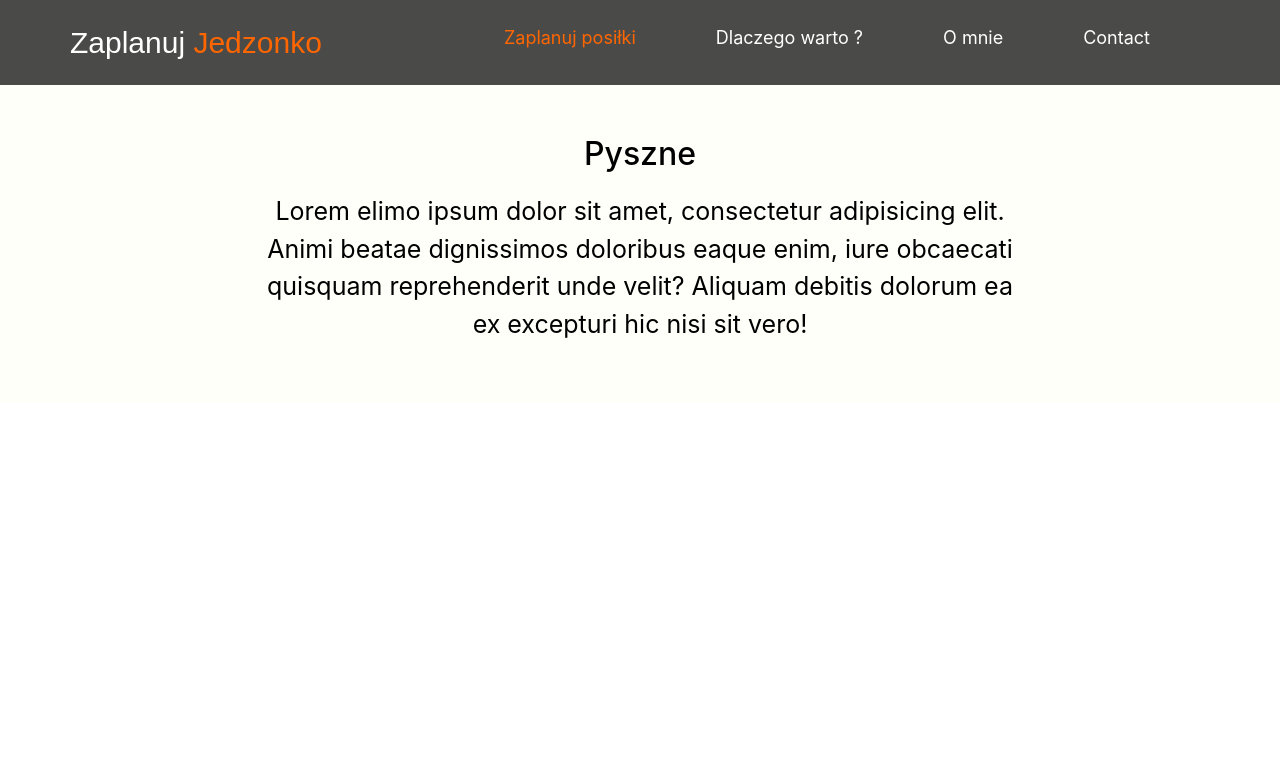
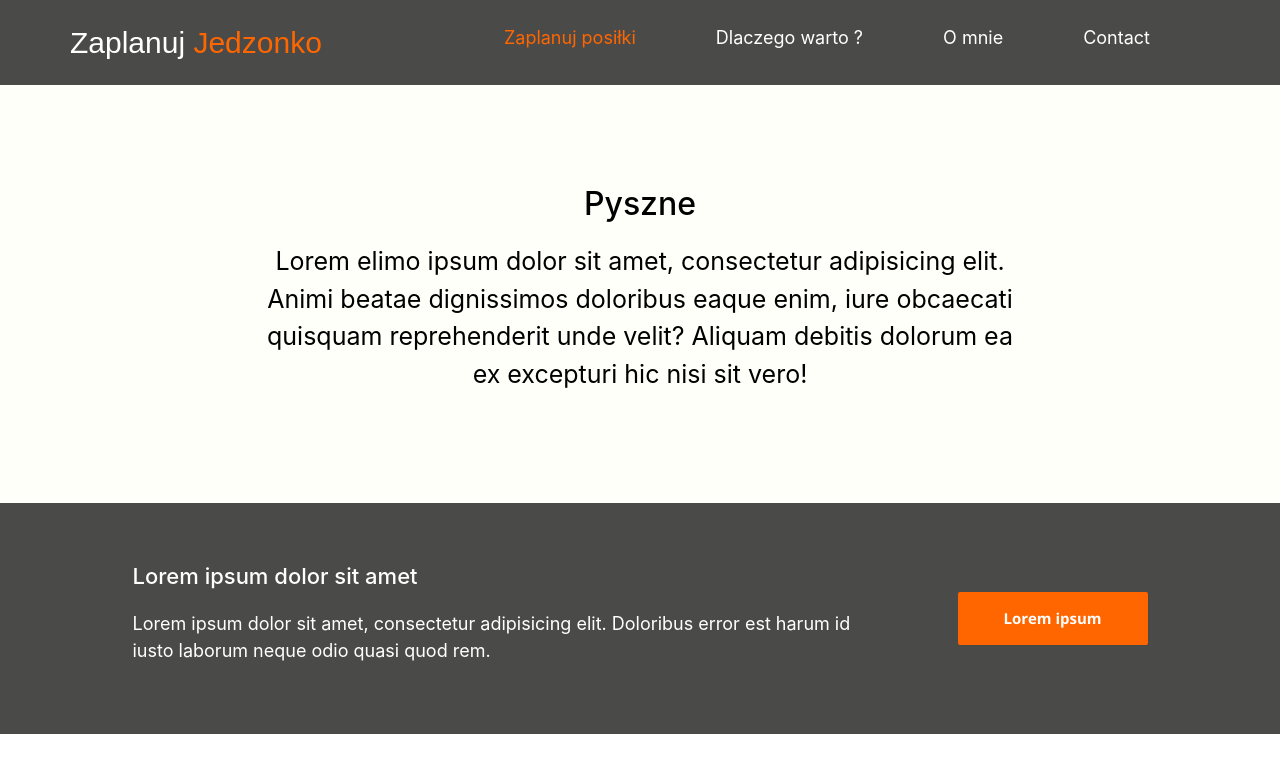
Before and after one commit to piotrsliwka333/schedule-your-meal, a React (Create React App) app: page / in a window 1280 px wide. Shown: the top 772 px of the page. Built offline with nearby package versions, Linux system fonts and the light colour scheme; the HTML template or start-up script is replaced by a standard one; a web font is replaced by a local one.

Commit message:
Finished CallAction

```diff
--- /dev/null
+++ b/src/Components/Home/CallAction/CallAction.js
@@ -0,0 +1,23 @@
+import React from "react";
+import {Col, Container, Row} from "react-bootstrap";
+
+export const CallAction = () => {
+
+	return (
+		<section className='call-action'>
+			<Container>
+				<Row className='justify-content-center'>
+					<Col className='col-10 col-md-10 col-xl-8 call-action__content'>
+						<h3 className='call-action__title'>Lorem ipsum dolor sit amet</h3>
+						<p className='call-action__text'>Lorem ipsum dolor sit amet, consectetur adipisicing elit. Doloribus error
+							est harum id iusto laborum neque odio quasi quod rem.
+						</p>
+					</Col>
+					<Col className='col-10 col-md-10 col-xl-3 call-action__content'>
+						<button className='home-button call-action__button'>Lorem ipsum</button>
+					</Col>
+				</Row>
+			</Container>
+		</section>
+	)
+}
--- a/src/Components/Home/Home.js
+++ b/src/Components/Home/Home.js
@@ -1,6 +1,7 @@
 import React from "react";
 import {HomeTemplate} from "../Templates/HomeTemplates";
 import {HomeSlider} from "./HomeSlider/HomeSlider";
+import {CallAction} from "./CallAction/CallAction";
 
 export const Home = () => {
 
@@ -8,6 +9,7 @@ export const Home = () => {
 		<HomeTemplate>
 			<main>
 				<HomeSlider/>
+				<CallAction/>
 			</main>
 		</HomeTemplate>
 	)
--- /dev/null
+++ b/src/scss/elements/Home/CallAction/_CallAction.scss
@@ -0,0 +1,39 @@
+.call-action {
+  width: 100%;
+  padding: 60px 0;
+  background-color: $color-header-column-text;
+
+  &__content:first-of-type {
+    margin-bottom: 30px;
+    @include desktop {
+      margin-bottom: 0;
+    }
+  }
+
+  &__content {
+    display: flex;
+    flex-direction: column;
+    justify-content: center;
+
+    .call-action__title {
+      font-size: 2.2rem;
+      text-align: left;
+      color: white;
+      margin-bottom: 20px;
+    }
+
+    .call-action__text{
+      font-size: 1.8rem;
+      text-align: left;
+      color: white;
+    }
+
+    .call-action__button {
+      align-self: center;
+      @include desktop {
+        align-self: flex-end;
+      }
+
+    }
+  }
+}
--- /dev/null
+++ b/src/scss/elements/Home/HomeButtons/_HomeButtons.scss
@@ -0,0 +1,12 @@
+.home-button {
+  font-weight: bold;
+  font-size: 1.5rem;
+  box-shadow: 1px 1px 1px $color-header-column-text;
+  border-radius: 2px;
+  width: 190px;
+  background-color: $color-button-highlight-headers;
+  border: none;
+  color: white;
+  font-family: $font-text;
+  padding: 15px 20px;
+}
--- a/src/scss/elements/Home/HomeSlider/_HomeSlider.scss
+++ b/src/scss/elements/Home/HomeSlider/_HomeSlider.scss
@@ -11,7 +11,7 @@
   &__content {
     padding: 20px 20px;
     @include desktop {
-      padding: 50px 100px;
+      padding: 100px 100px;
     }
 
     .slider__title {
--- a/src/scss/elements/Templates/_HomeTemplate.scss
+++ b/src/scss/elements/Templates/_HomeTemplate.scss
@@ -22,8 +22,8 @@
     top: 85px;
     bottom: 0;
     left: 0;
-    width: 100vw;
-    background-color: rgba(0,0,0,0.2);
+    width: 100%;
+    background-color: rgba(0,0,0,0.4);
     @include desktop {
       width: 75%;
       display: block;
--- a/src/scss/main.scss
+++ b/src/scss/main.scss
@@ -15,6 +15,10 @@
 @import "elements/Templates/HomeTemplate";
 
 @import "elements/Home/Home";
+//home buttons
+@import "elements/Home/HomeButtons/HomeButtons";
 
 //SLIDER
 @import "elements/Home/HomeSlider/HomeSlider";
+//Call Action
+@import "elements/Home/CallAction/CallAction";
```
Also changed, not shown: src/scss/_HomeButtons.scss (added).
